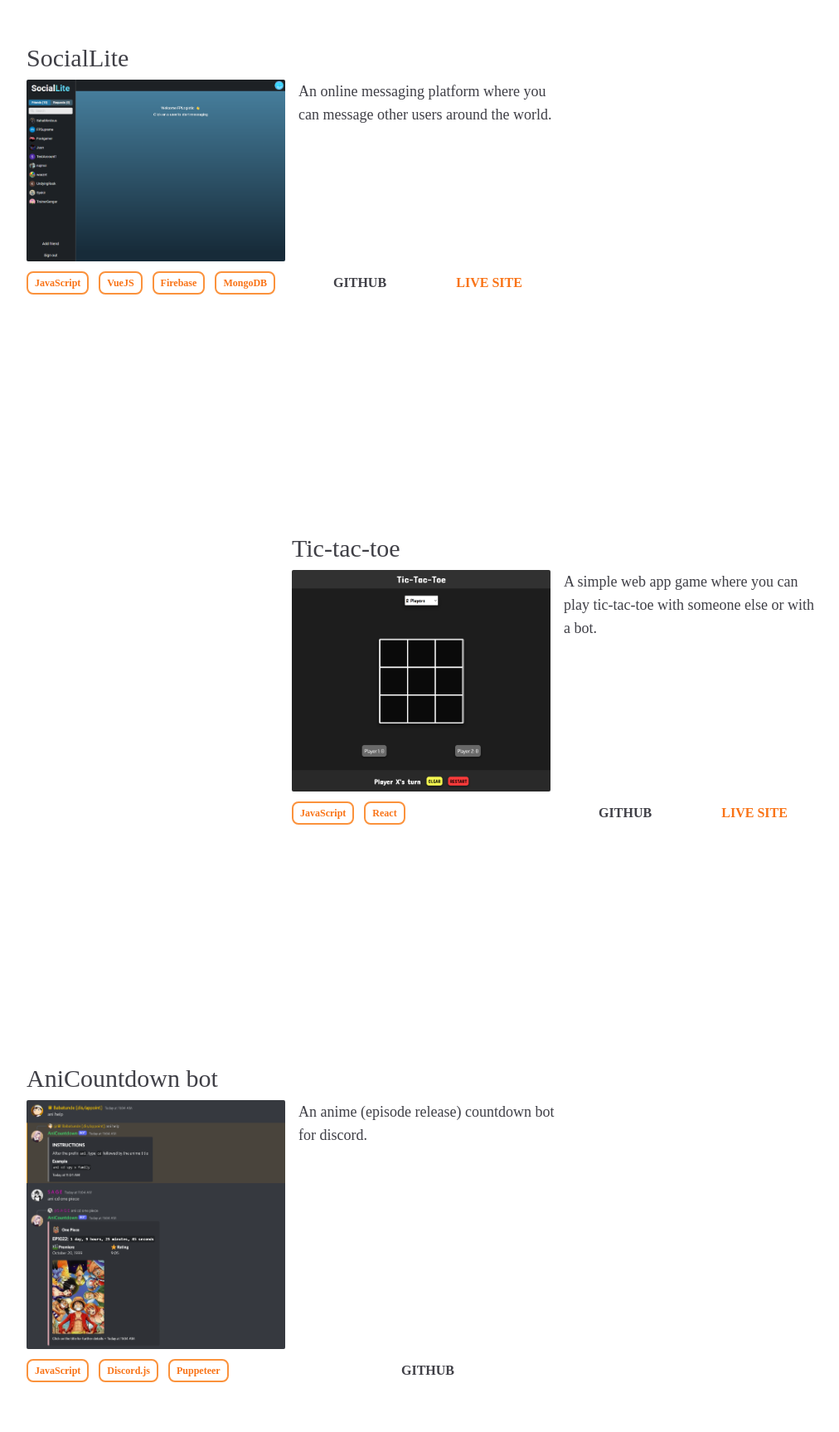
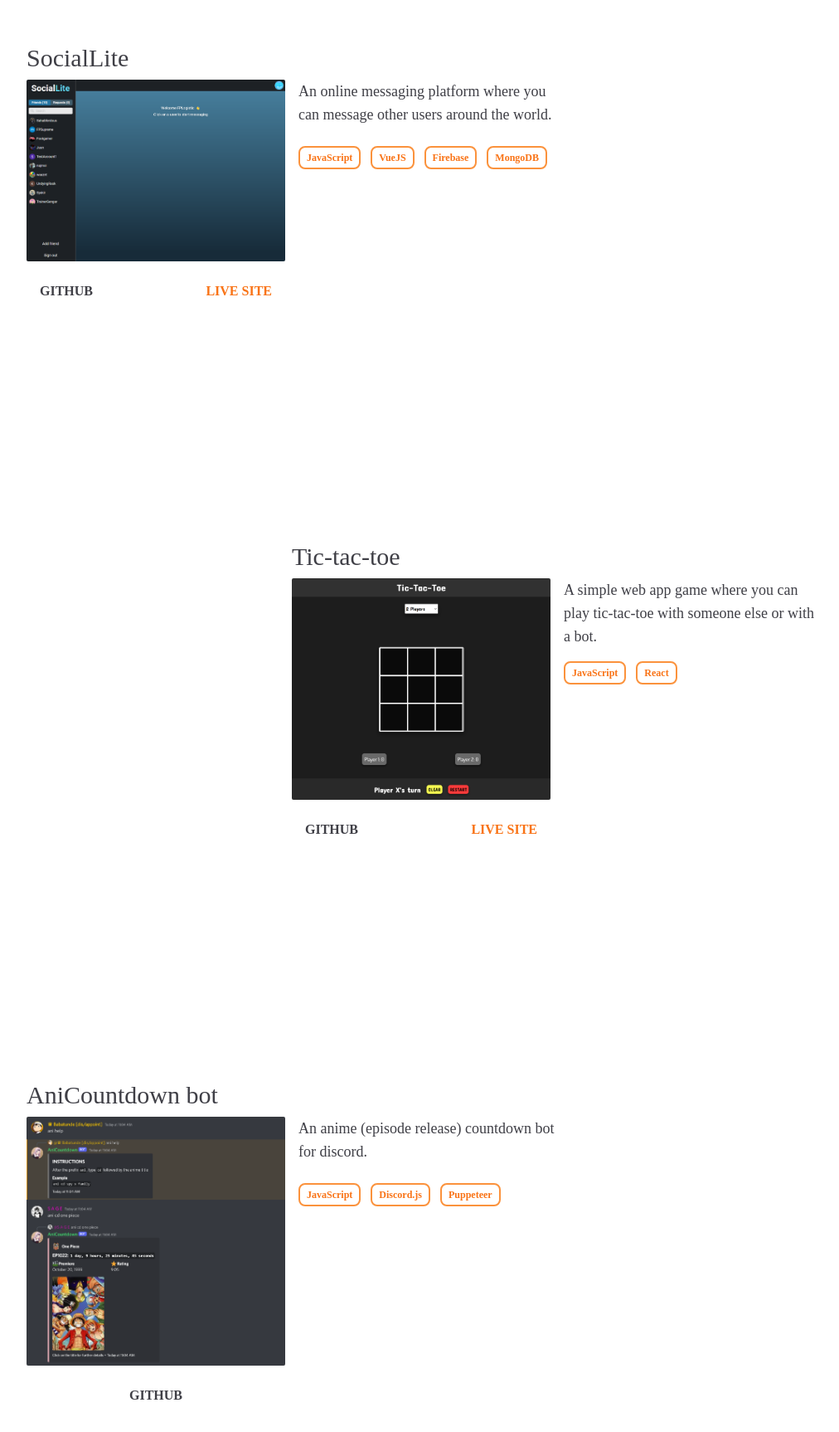
Before and after one commit to FPLCodes/Personal-portfolio, a Next.js app: page / in a window 1280 px wide. Shown: the part 908-2634 px from the top of the page at 83% size, without its empty margins (128-1140 px from the left). Built offline with nearby package versions, Linux system fonts and the light colour scheme.

Commit message:
Design changes

```diff
--- a/pages/index.tsx
+++ b/pages/index.tsx
@@ -44,16 +44,18 @@ const Home: NextPage = () => {
       />
       <Script id="kwes" src="https://kwesforms.com/v2/kwes-script.js" />
 
-      <main className="flex w-full flex-1 flex-col items-center justify-center px-20 xl:px-40 2xl:px-52 text-left">
+      <main className="flex w-full flex-1 flex-col items-center justify-center px-14 md:px-20 xl:px-40 2xl:px-52 text-left">
         <header className="flex flex-col gap-y-6 h-screen w-full justify-center text-middle pb-16">
           <div>
-            <h1 className="text-5xl xl:text-6xl max-w-xl">Hello, 👋 I'm</h1>
-            <h1 className="text-5xl xl:text-6xl max-w-xl font-bold">
+            <h1 className="text-4xl md:text-5xl xl:text-6xl max-w-xl">
+              Hello, 👋 I'm
+            </h1>
+            <h1 className="text-4xl md:text-5xl xl:text-6xl max-w-xl font-bold">
               Sahab Ul Ferdous
             </h1>
           </div>
-          <h2 className="text-3xl xl:text-4xl max-w-xl">
-            Full-stack developer
+          <h2 className="text-2xl md:text-3xl xl:text-4xl max-w-xl">
+            18 year old full-stack developer
           </h2>
           <div className="absolute place-self-center bottom-32 transition-all hover:pb-2 animate-bounce">
             <a href="#projects">
@@ -74,7 +76,7 @@ const Home: NextPage = () => {
           >
             <h1 className="w-full text-3xl">SocialLite</h1>
             <div className="flex flex-col gap-y-2 md:flex-row gap-x-4">
-              <div className="w-full flex flex-col gap-y-3">
+              <div className="w-full flex flex-col row-2 gap-y-6">
                 <Image
                   src={SocialLite}
                   alt="Screenshot of SocialLite"
@@ -82,27 +84,7 @@ const Home: NextPage = () => {
                     "self-center md:self-start md:w-full rounded-sm transition-all hover:scale-95 drop-shadow-lg"
                   }
                 />
-                <div className="flex flex-wrap gap-x-3 gap-y-2 text-xs">
-                  <p className="border-2 py-1 px-2 rounded-lg border-orange-400 text-orange-500 font-bold">
-                    JavaScript
-                  </p>
-                  <p className="border-2 py-1 px-2 rounded-lg border-orange-400 text-orange-500 font-bold">
-                    VueJS
-                  </p>
-                  <p className="border-2 py-1 px-2 rounded-lg border-orange-400 text-orange-500 font-bold">
-                    Firebase
-                  </p>
-                  <p className="border-2 py-1 px-2 rounded-lg border-orange-400 text-orange-500 font-bold">
-                    MongoDB
-                  </p>
-                </div>
-              </div>
-              <div className="w-full flex flex-col gap-y-2 justify-between">
-                <p className="mb-4 text-lg font-light">
-                  An online messaging platform where you can message other users
-                  around the world.
-                </p>
-                <div className="flex justify-around">
+                <div className="flex justify-between px-4">
                   <div className="line">
                     <a
                       href="https://github.com/FPLCodes/SocialLite"
@@ -125,6 +107,28 @@ const Home: NextPage = () => {
                   </div>
                 </div>
               </div>
+              <div className="w-full flex flex-col gap-y-2">
+                <p className="mb-4 text-lg font-light">
+                  An online messaging platform where you can message other users
+                  around the world.
+                </p>
+                <div>
+                  <div className="flex flex-wrap gap-x-3 gap-y-2 text-xs">
+                    <p className="border-2 py-1 px-2 rounded-lg border-orange-400 text-orange-500 font-bold">
+                      JavaScript
+                    </p>
+                    <p className="border-2 py-1 px-2 rounded-lg border-orange-400 text-orange-500 font-bold">
+                      VueJS
+                    </p>
+                    <p className="border-2 py-1 px-2 rounded-lg border-orange-400 text-orange-500 font-bold">
+                      Firebase
+                    </p>
+                    <p className="border-2 py-1 px-2 rounded-lg border-orange-400 text-orange-500 font-bold">
+                      MongoDB
+                    </p>
+                  </div>
+                </div>
+              </div>
             </div>
           </div>
 
@@ -136,7 +140,7 @@ const Home: NextPage = () => {
           >
             <h1 className="w-full text-3xl">Tic-tac-toe</h1>
             <div className="flex flex-col md:flex-row gap-x-4 gap-y-2">
-              <div className="w-full flex flex-col gap-y-3">
+              <div className="w-full flex flex-col gap-y-6">
                 <Image
                   src={TicTacToe}
                   alt="Screenshot of tic-tac-toe"
@@ -144,21 +148,7 @@ const Home: NextPage = () => {
                     "self-center md:w-full rounded-sm transition-all hover:scale-95 drop-shadow-lg"
                   }
                 />
-                <div className="flex flex-wrap gap-x-3 gap-y-2 text-xs">
-                  <p className="border-2 py-1 px-2 rounded-lg border-orange-400 text-orange-500 font-bold">
-                    JavaScript
-                  </p>
-                  <p className="border-2 py-1 px-2 rounded-lg border-orange-400 text-orange-500 font-bold">
-                    React
-                  </p>
-                </div>
-              </div>
-              <div className="w-full flex flex-col justify-between">
-                <p className="mb-4 text-lg font-light">
-                  A simple web app game where you can play tic-tac-toe with
-                  someone else or with a bot.
-                </p>
-                <div className="flex justify-around">
+                <div className="flex justify-between px-4">
                   <div className="line">
                     <a
                       href="https://github.com/FPLCodes/Tic-tac-toe"
@@ -181,6 +171,20 @@ const Home: NextPage = () => {
                   </div>
                 </div>
               </div>
+              <div className="w-full flex flex-col">
+                <p className="mb-4 text-lg font-light">
+                  A simple web app game where you can play tic-tac-toe with
+                  someone else or with a bot.
+                </p>
+                <div className="flex flex-wrap gap-x-3 gap-y-2 text-xs">
+                  <p className="border-2 py-1 px-2 rounded-lg border-orange-400 text-orange-500 font-bold">
+                    JavaScript
+                  </p>
+                  <p className="border-2 py-1 px-2 rounded-lg border-orange-400 text-orange-500 font-bold">
+                    React
+                  </p>
+                </div>
+              </div>
             </div>
           </div>
 
@@ -192,7 +196,7 @@ const Home: NextPage = () => {
           >
             <h1 className="w-full text-3xl">AniCountdown bot</h1>
             <div className="flex flex-col gap-y-2 md:flex-row gap-x-4">
-              <div className="w-full flex flex-col gap-y-3">
+              <div className="w-full flex flex-col row-2 gap-y-6">
                 <Image
                   src={AniCountdown}
                   alt="Screenshot of AniCountdown bot"
@@ -200,23 +204,7 @@ const Home: NextPage = () => {
                     "self-center md:self-start md:w-full rounded-sm transition-all hover:scale-95 drop-shadow-lg"
                   }
                 />
-                <div className="flex flex-wrap gap-x-3 gap-y-3 text-xs">
-                  <p className="border-2 py-1 px-2 rounded-lg border-orange-400 text-orange-500 font-bold">
-                    JavaScript
-                  </p>
-                  <p className="border-2 py-1 px-2 rounded-lg border-orange-400 text-orange-500 font-bold">
-                    Discord.js
-                  </p>
-                  <p className="border-2 py-1 px-2 rounded-lg border-orange-400 text-orange-500 font-bold">
-                    Puppeteer
-                  </p>
-                </div>
-              </div>
-              <div className="w-full flex flex-col justify-between">
-                <p className="mb-4 text-lg font-light">
-                  An anime (episode release) countdown bot for discord.
-                </p>
-                <div className="flex justify-around">
+                <div className="flex justify-center">
                   <div className="line">
                     <a
                       href="https://github.com/FPLCodes/Anime-Countdown-Bot"
@@ -226,6 +214,24 @@ const Home: NextPage = () => {
                       GITHUB
                     </a>
                     <div className="bg-gray-800 w-0 transition-all line-bg"></div>
+                  </div>
+                </div>
+              </div>
+              <div className="w-full flex flex-col gap-y-2">
+                <p className="mb-4 text-lg font-light">
+                  An anime (episode release) countdown bot for discord.
+                </p>
+                <div>
+                  <div className="flex flex-wrap gap-x-3 gap-y-2 text-xs">
+                    <p className="border-2 py-1 px-2 rounded-lg border-orange-400 text-orange-500 font-bold">
+                      JavaScript
+                    </p>
+                    <p className="border-2 py-1 px-2 rounded-lg border-orange-400 text-orange-500 font-bold">
+                      Discord.js
+                    </p>
+                    <p className="border-2 py-1 px-2 rounded-lg border-orange-400 text-orange-500 font-bold">
+                      Puppeteer
+                    </p>
                   </div>
                 </div>
               </div>
@@ -240,7 +246,7 @@ const Home: NextPage = () => {
           >
             <h1 className="w-full text-3xl">US-GDP Data Visualisation</h1>
             <div className="flex flex-col md:flex-row gap-x-4 gap-y-2">
-              <div className="w-full flex flex-col gap-y-3">
+              <div className="w-full flex flex-col gap-y-6">
                 <Image
                   src={US_GDP}
                   alt="Screenshot of US-GDP Data Visualisation"
@@ -248,24 +254,7 @@ const Home: NextPage = () => {
                     "self-center md:w-full rounded-sm transition-all hover:scale-95 drop-shadow-lg"
                   }
                 />
-                <div className="flex flex-wrap gap-x-3 gap-y-2 text-xs">
-                  <p className="border-2 py-1 px-2 rounded-lg border-orange-400 text-orange-500 font-bold">
-                    JavaScript
-                  </p>
-                  <p className="border-2 py-1 px-2 rounded-lg border-orange-400 text-orange-500 font-bold">
-                    React
-                  </p>
-                  <p className="border-2 py-1 px-2 rounded-lg border-orange-400 text-orange-500 font-bold">
-                    D3
-                  </p>
-                </div>
-              </div>
-              <div className="w-full flex flex-col justify-between">
-                <p className="mb-4 text-lg font-light">
-                  An interactive bar chart web app representing the GPD of the
-                  United States from 1947-2015.
-                </p>
-                <div className="flex justify-around">
+                <div className="flex justify-between px-4">
                   <div className="line">
                     <a
                       href="https://github.com/FPLCodes/US-GPD"
@@ -286,6 +275,23 @@ const Home: NextPage = () => {
                     </a>
                     <div className="bg-orange-500 w-0 transition-all line-bg"></div>
                   </div>
+                </div>
+              </div>
+              <div className="w-full flex flex-col">
+                <p className="mb-4 text-lg font-light">
+                  An interactive bar chart web app representing the GPD of the
+                  United States from 1947-2015.
+                </p>
+                <div className="flex flex-wrap gap-x-3 gap-y-2 text-xs">
+                  <p className="border-2 py-1 px-2 rounded-lg border-orange-400 text-orange-500 font-bold">
+                    JavaScript
+                  </p>
+                  <p className="border-2 py-1 px-2 rounded-lg border-orange-400 text-orange-500 font-bold">
+                    React
+                  </p>
+                  <p className="border-2 py-1 px-2 rounded-lg border-orange-400 text-orange-500 font-bold">
+                    D3
+                  </p>
                 </div>
               </div>
             </div>
@@ -397,7 +403,7 @@ const Home: NextPage = () => {
           </h1>
 
           <div className="flex flex-col md:flex-row md:items-center">
-            <div className="space-y-8 w-full md:w-1/2">
+            <div className="space-y-8 w-full md:w-1/2 font-light">
               <div className="bg-zinc-100 flex gap-x-2 place-items-center p-4 rounded-md">
                 <FontAwesomeIcon icon={faEnvelope} style={{ fontSize: 22 }} />
                 <p>sahabferdous1@gmail</p>
```
